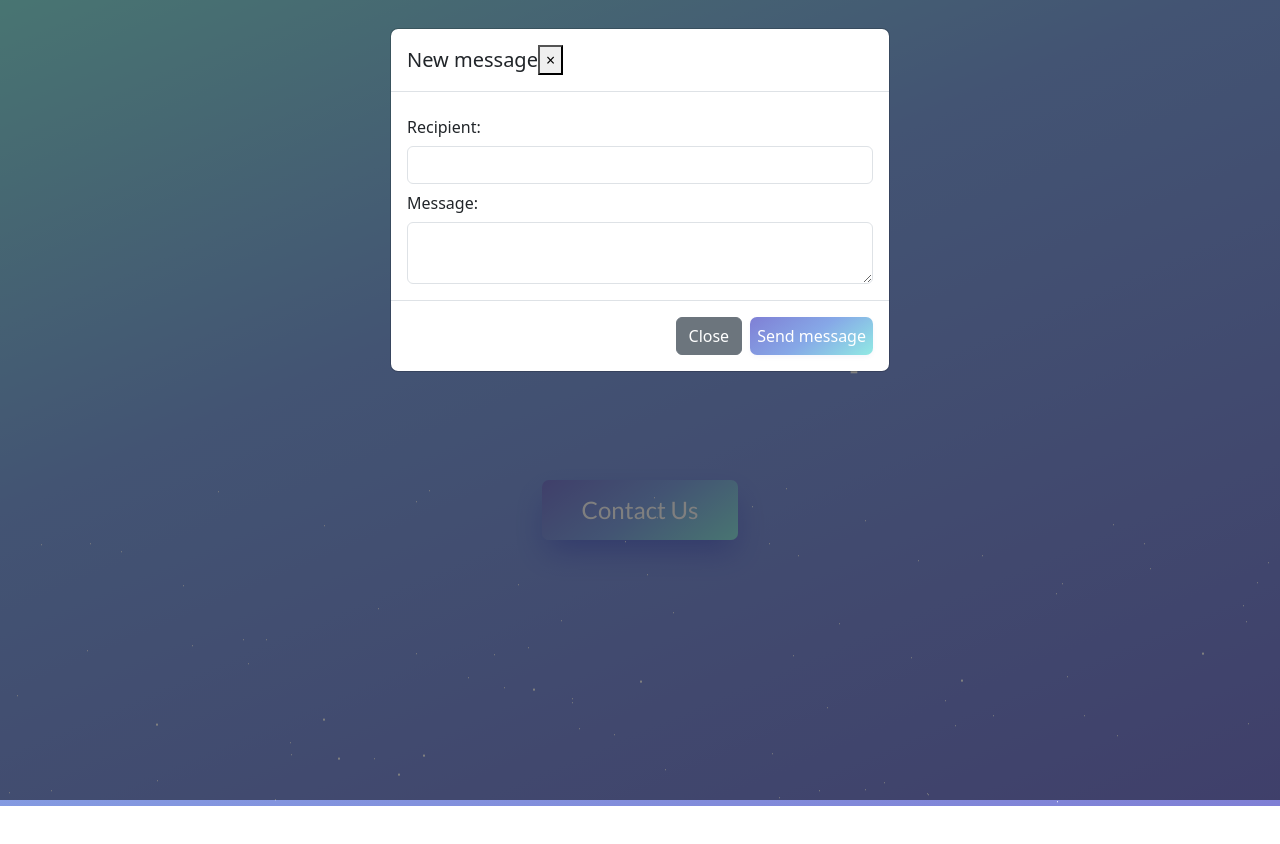
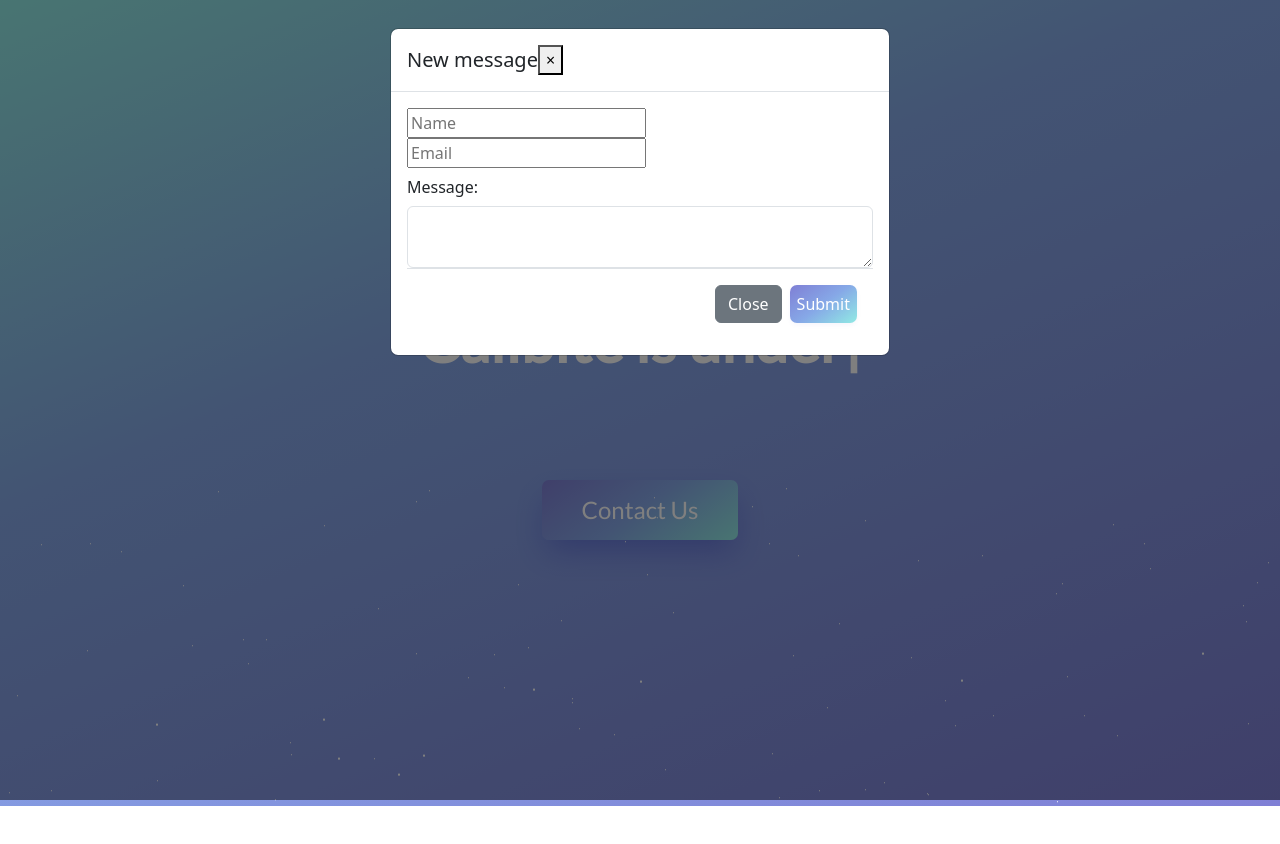
Before and after one commit to Calibite/Calibite-Website, a website: page index.html in a window 1280 px wide. Both pictures are taken after a click on the button "Contact Us". Shown: the top 844 px of the page. Drawn offline with nearby package versions, Linux system fonts and the light colour scheme.

Commit message:
Added Email ability

```diff
--- a/index.html
+++ b/index.html
@@ -32,20 +32,20 @@
         </button>
       </div>
       <div class="modal-body">
-        <form>
+        <form action="https://formsubmit.co/calibite.business@gmail.com" method="POST">
           <div class="form-group">
-            <label for="recipient-name" class="col-form-label">Recipient:</label>
-            <input type="text" class="form-control" id="recipient-name">
+            <input type="text" name="name" required placeholder="Name">
+            <input type="email" name="email" required placeholder="Email">
           </div>
           <div class="form-group">
             <label for="message-text" class="col-form-label">Message:</label>
             <textarea class="form-control" id="message-text"></textarea>
           </div>
+          <div class="modal-footer">
+            <button type="button" class="btn btn-secondary" data-dismiss="modal">Close</button>
+            <button type="submit" class="message">Submit</button>
+          </div>
         </form>
-      </div>
-      <div class="modal-footer">
-        <button type="button" class="btn btn-secondary" data-dismiss="modal">Close</button>
-        <button type="button" class="message">Send message</button>
       </div>
     </div>
   </div>
```
